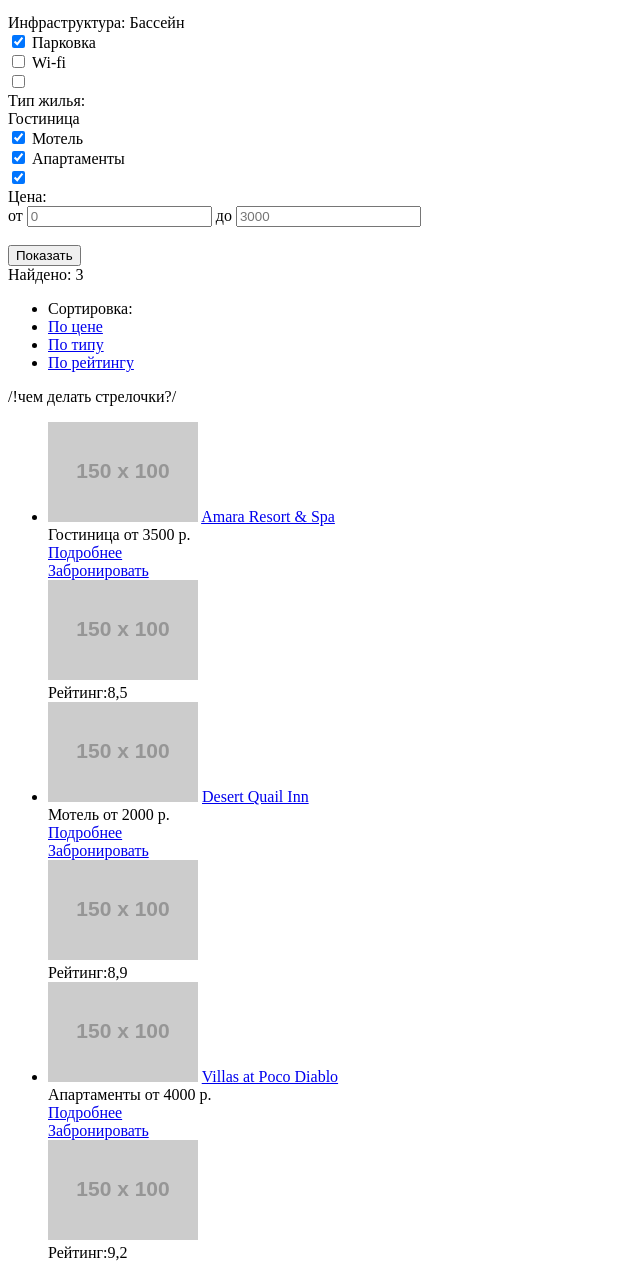
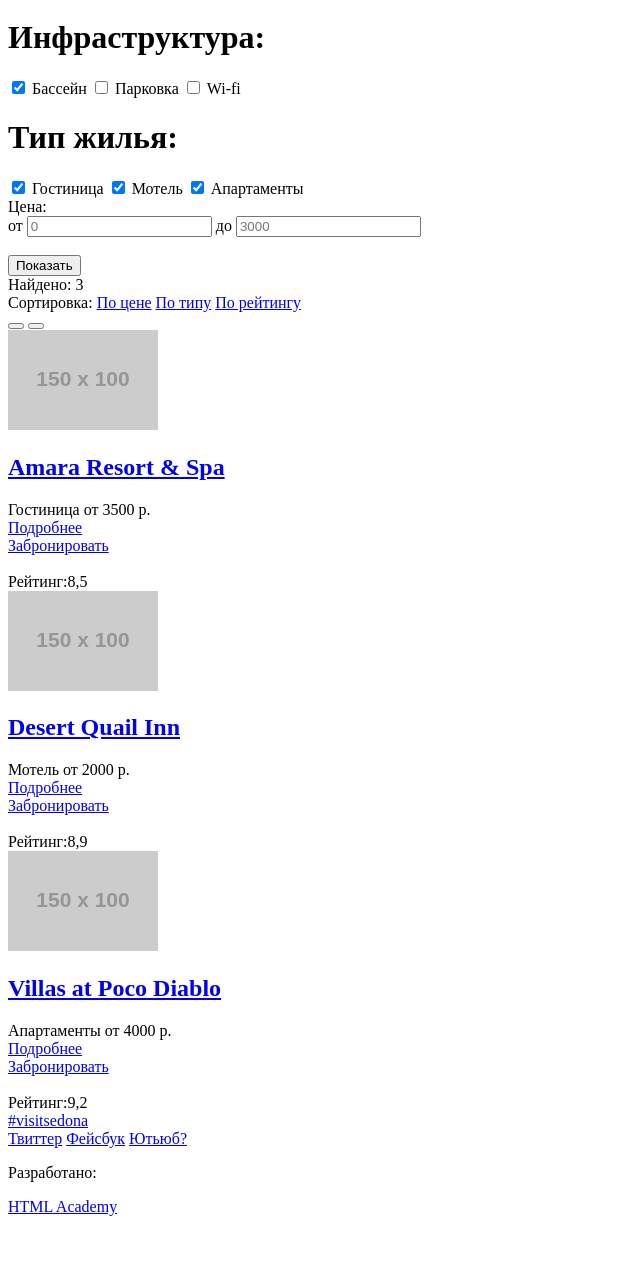
Before and after one commit to annakuz0001/171437-sedona, a plain HTML site: page inner.html in a window 1280 px wide. Shown: the part 108-1380 px from the top of the page, without its empty margins (0-640 px from the left). After the commit the page ends 1332 px from the top, so only its background shows below. Drawn offline with Linux system fonts and the light colour scheme; placeholder pictures from the web are drawn by us.

Commit message:
Исправленное второе

```diff
--- a/inner.html
+++ b/inner.html
@@ -1,9 +1,11 @@
 <!DOCTYPE html>
 <html lang="ru">
+
 <head>
     <meta charset="utf-8">
     <title>Sedona</title>
 </head>
+
 <body>
     <header class="main-header">
         <div class="container">
@@ -32,25 +34,26 @@
             </div>
         </div>
     </header>
+    <main class="filter-place">
         <div class="filter">
             <form action="#" method="post" class="type-filters">
                 <div class="facilities">
-        <span>Инфраструктура:</span>
-        <label for="pool">Бассейн</label><br>
+                    <h1>Инфраструктура:</h1>
                     <input type="checkbox" id="pool" name="infrastructure" checked>
-        <label for="parking">Парковка</label><br>
+                    <label for="pool">Бассейн</label>
                     <input type="checkbox" id="parking" name="infrastructure">
-        <label for="wi-fi">Wi-fi</label><br>
+                    <label for="parking">Парковка</label>
                     <input type="checkbox" id="wi-fi" name="infrastructure">
+                    <label for="wi-fi">Wi-fi</label>
                 </div>
                 <div class="types">
-        <span>Тип жилья:</span><br>
-        <label for="hotel">Гостиница</label><br>
+                    <h1>Тип жилья:</h1>
                     <input type="checkbox" id="hotel" name="housing-type" checked>
-        <label for="motel">Мотель</label><br>
+                    <label for="hotel">Гостиница</label>
                     <input type="checkbox" id="motel" name="housing-type" checked>
-        <label for="apartments">Апартаменты</label><br>
+                    <label for="motel">Мотель</label>
                     <input type="checkbox" id="apartments" name="housing-type" checked>
+                    <label for="apartments">Апартаменты</label>
                 </div>
                 <div class="price">
                     <label class="go-price">Цена:</label>
@@ -66,36 +69,40 @@
                     <input type="submit" id="show" name="start-search" value="Показать">
                 </div>
             </form>
+        </div>
+    </main>
     <div class="result">
         <div class="left">
+            <div class="found">
                 <span class="result">Найдено:</span>
                 <span class="result-number">3</span>
-<ul class="middle">
-    <li class="sort">Сортировка:</li>
-<li>
+            </div>
+            <div class="middle">
+                <span>Сортировка:</span>
                 <a href="#">По цене</a>
-    </li>
-<li>
                 <a href="#">По типу</a>
-    </li>
-<li><a href="#">По рейтингу</a>
-    </li>
-</ul>
+                <a href="#">По рейтингу</a>
+            </div>
         </div>
         <div class="right">
-/!чем делать стрелочки?/
+            <form action="#">
+                <button type="submit" name="up"></button>
+                <button type="submit" name="down"></button>
+            </form>
         </div>
     </div>
-<ul class="hotels-result">
-    <li class="1-hotel">
-	<div class="1-hotel-left">
+    <div class="hotels-result">
+        <article class="hotel-one">
+            <div class="one-hotel-left">
+                <div class="photo">
                     <img src="http://placehold.it/150x100" alt="Amara Resort & Spa">
-    <span class="Amara-Resort-&-Spa">
-        <a href="#">Amara Resort & Spa</a>
-        </span><br>
+                </div>
+                <h1><a href="#">Amara Resort & Spa</a></h1>
+                <div class="rst">
                     <span class="type">Гостиница</span>
                     <span class="price">от 3500 р.</span>
-        <br>
+                </div>
+                <div class="hotel-buttons">
                     <div class="more">
                         <a href="#">Подробнее</a>
                     </div>
@@ -103,22 +110,27 @@
                         <a href="#">Забронировать</a>
                     </div>
                 </div>
-	<div class="1-hotel-right">
+            </div>
+            <div class="one-hotel-right">
+                <div class="stars-raiting">
                     <div class="stars">
-          <img src="http://placehold.it/150x100" alt="4 stars">
+                        <img src="http://placehold.it/150x100" width="0" height="0" alt="4 stars">
                     </div>
                     <div class="raiting">Рейтинг:8,5</div>
                 </div>
-	</li>
-    <li class="2-hotel">
-	<div class="2-hotel-left">
+            </div>
+        </article>
+        <article class="hotel-two">
+            <div class="two-hotel-left">
+                <div class="photo">
                     <img src="http://placehold.it/150x100" alt="Desert Quail Inn">
-    <span class="Desert-Quail-Inn">
-        <a href="#">Desert Quail Inn</a>
-        </span><br>
+                </div>
+                <h1><a href="#">Desert Quail Inn</a></h1>
+                <div class="rst">
                     <span class="type">Мотель</span>
                     <span class="price">от 2000 р.</span>
-        <br>
+                </div>
+                <div class="hotel-buttons">
                     <div class="more">
                         <a href="#">Подробнее</a>
                     </div>
@@ -126,22 +138,27 @@
                         <a href="#">Забронировать</a>
                     </div>
                 </div>
-	<div class="2-hotel-right">
+            </div>
+            <div class="two-hotel-right">
+                <div class="stars-raiting">
                     <div class="stars">
-          <img src="http://placehold.it/150x100" alt="2 stars">
+                        <img src="http://placehold.it/150x100" width="0" height="0" alt="2 stars">
                     </div>
                     <div class="raiting">Рейтинг:8,9</div>
                 </div>
-	</li>
-	<li class="3-hotel">
-	<div class="3-hotel-left">
+            </div>
+        </article>
+        <article class="hotel-three">
+            <div class="three-hotel-left">
+                <div class="photo">
                     <img src="http://placehold.it/150x100" alt="Villas at Poco Diablo">
-    <span class="Villas-at-Poco-Diablo">
-        <a href="#">Villas at Poco Diablo</a>
-        </span><br>
+                </div>
+                <h1><a href="#">Villas at Poco Diablo</a></h1>
+                <div>
                     <span class="type">Апартаменты</span>
                     <span class="price">от 4000 р.</span>
-        <br>
+                </div>
+                <div class="hotel-buttons">
                     <div class="more">
                         <a href="#">Подробнее</a>
                     </div>
@@ -149,19 +166,23 @@
                         <a href="#">Забронировать</a>
                     </div>
                 </div>
-	<div class="3-hotel-right">
+            </div>
+            <div class="three-hotel-right">
+                <div class="stars-raiting">
                     <div class="stars">
-          <img src="http://placehold.it/150x100" alt="3 stars">
+                        <img src="http://placehold.it/150x100" width="0" height="0" alt="3 stars">
                     </div>
                     <div class="raiting">Рейтинг:9,2</div>
                 </div>
-	</li>
-</ul>
+            </div>
+        </article>
+    </div>
     <footer class="main-footer">
-      <div class="container">
+        <div class="visit">
             <section class="visitsedona">
                 <a href="#">#visitsedona</a>
             </section>
+        </div>
         <section class="footer-social">
             <a class="social-btn social-btn-twitter" href="#">Твиттер</a>
             <a class="social-btn social-btn-fb" href="#">Фейсбук</a>
@@ -173,6 +194,6 @@
         </section>
         </div>
     </footer>
-      </div>
 </body>
+
 </html>
```
Also changed, not shown: index.html (+49 -23 lines), css/style.css (added), 1 other file. Lines whose indentation alone changed are shown as unchanged.
